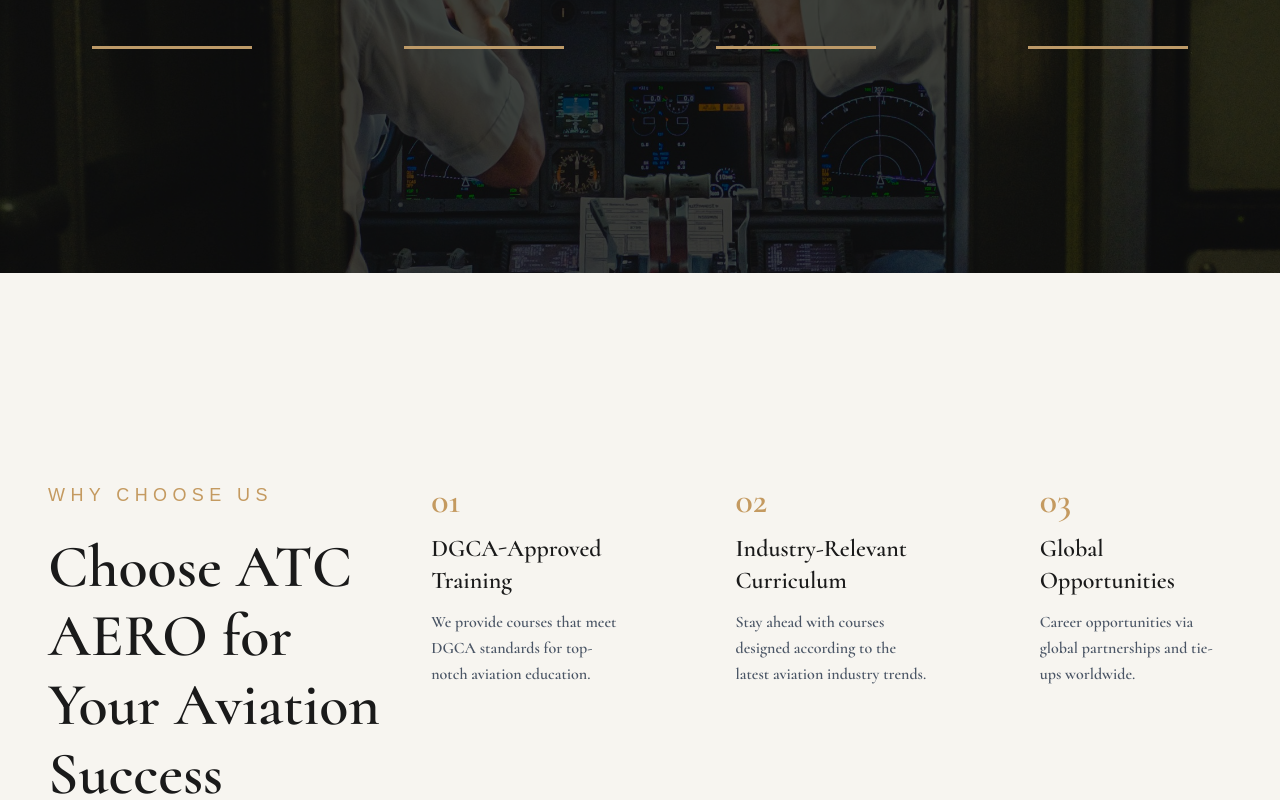
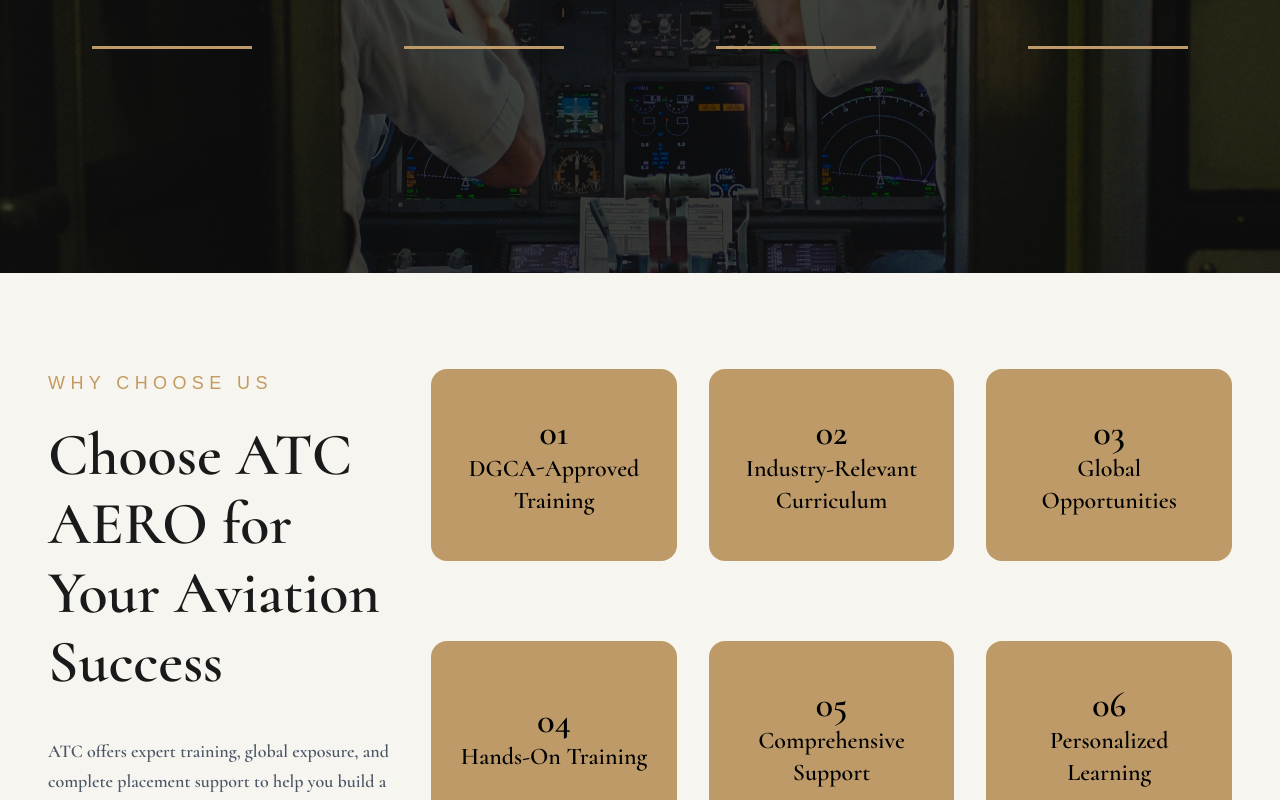
Before and after one commit to ayu-g22/ATCAero, a Next.js app: page / in a window 1280 px wide. Shown: the part 2602-3402 px from the top of the page. Built offline with nearby package versions, Linux system fonts and the light colour scheme; a web font is replaced by a local one.

Commit message:
Improved courses,about,stats and why page -v1

```diff
--- a/src/app/globals.css
+++ b/src/app/globals.css
@@ -10,7 +10,7 @@
    ---------------------------- */
 @layer base {
   :root {
-    --background: #0d0d0d;       /* deep black */
+    --background: #000000;       /* deep black */
     --foreground: #ffffff;       /* white text */
 
     --primary: #C49A60;          /* gold */
--- a/src/app/page.tsx
+++ b/src/app/page.tsx
@@ -10,7 +10,7 @@ import Footer from "../components/Footer";
 
 export default function Home() {
   return (
-    <div className="min-h-screen text-white font-sans bg-[#0F0F0F]">
+    <div className="min-h-screen text-white font-sans bg-black">
 
       <Navbar />
 
@@ -29,7 +29,6 @@ export default function Home() {
 </div>
 
       <AboutSection/>
-      <div className="w-full h-28 bg-[#F7F5F0]"></div>
       <WhyChooseUs />
       <Testimonials/>
       <FAQ />
--- /dev/null
+++ b/src/components/CountUp.tsx
@@ -0,0 +1,51 @@
+"use client";
+import { useState, useEffect, useRef } from "react";
+
+interface CountUpProps {
+  end: number;
+  duration?: number;
+}
+
+export default function CountUp({ end, duration = 2000 }: CountUpProps) {
+  const safeEnd = Number(end);
+  const [count, setCount] = useState(0);
+  const ref = useRef<HTMLSpanElement | null>(null);
+  const started = useRef(false);
+
+  useEffect(() => {
+    if (isNaN(safeEnd)) return;
+
+    const observer = new IntersectionObserver(
+      ([entry]) => {
+        if (entry.isIntersecting && !started.current) {
+          started.current = true;
+
+          const fps = 60;
+          const totalFrames = Math.round((duration / 1000) * fps);
+          const increment = safeEnd / totalFrames;
+
+          let frame = 0;
+          let current = 0;
+
+          const timer = setInterval(() => {
+            frame++;
+            current += increment;
+
+            if (frame >= totalFrames) {
+              setCount(safeEnd);
+              clearInterval(timer);
+            } else {
+              setCount(Math.floor(current));
+            }
+          }, 1000 / fps);
+        }
+      },
+      { threshold: 0.3 }
+    );
+
+    if (ref.current) observer.observe(ref.current);
+    return () => observer.disconnect();
+  }, [safeEnd, duration]);
+
+  return <span ref={ref}>{count}</span>;
+}
--- a/src/components/Course.tsx
+++ b/src/components/Course.tsx
@@ -77,7 +77,7 @@ export const Course = () => {
     <section id="red-bg" className="bg-red w-full grid grid-cols-1 lg:grid-cols-2">
 
       {/* LEFT SIDE */}
-      <div className="px-6 sm:px-8 md:px-10 lg:px-16 xl:px-20 py-12 sm:py-16 md:py-20 flex flex-col justify-center">
+      <div className="px-6 sm:px-8 md:px-16 lg:px-20 xl:px-20 py-12 sm:py-16 md:py-20 flex flex-col justify-center">
         <h2 className="text-3xl sm:text-4xl md:text-5xl font-montserrat font-bold leading-tight text-white">
           Explore Our <br /> Aviation Courses
         </h2>
@@ -103,20 +103,18 @@ export const Course = () => {
   onMouseEnter={() => setOpenCard(card.id)}
   onMouseLeave={() => {
     if (card.id !== "pilot") {
-      setOpenCard("pilot"); // default card stays open
+      setOpenCard("pilot");
     }
   }}
   className={`
     ${card.bg} ${card.text}
     rounded-2xl sm:rounded-3xl shadow-xl transition-all duration-500
-    cursor-pointer mt-[-8px] sm:mt-[-10px] w-full sm:w-[85%] md:w-[80%]
+    cursor-pointer mt-4 sm:mt-[-10px] w-full sm:w-[85%] md:w-[80%]
+    ${isOpen ? "flex flex-col justify-start" : "flex items-center justify-center"}
   `}
   style={{
     height: isOpen ? openHeight : collapsedHeight,
-    padding: isOpen ? "20px" : "14px",
-    transform: isOpen
-      ? "perspective(1000px) translateZ(60px) scale(1.08)"
-      : "perspective(1000px) translateZ(0) scale(1)",
+    padding: isOpen ? "20px" : "0px",  // NO PADDING in collapsed state
     transition: "all 0.4s ease",
     boxShadow: isOpen
       ? "0 20px 40px rgba(0,0,0,0.35)"
@@ -125,6 +123,7 @@ export const Course = () => {
     position: "relative",
   }}
 >
+
 
               <p
                 className={`
--- /dev/null
+++ b/src/components/FlipBox.tsx
@@ -0,0 +1,52 @@
+"use client";
+
+import { useState, ReactNode } from "react";
+import { motion } from "framer-motion";
+
+interface FlipBoxProps {
+  front: ReactNode;
+  back: ReactNode;
+}
+
+export default function FlipBox({ front, back }: FlipBoxProps) {
+  const [hover, setHover] = useState<boolean>(false);
+
+  return (
+    <div
+      onMouseEnter={() => setHover(true)}
+      onMouseLeave={() => setHover(false)}
+      className="w-full h-full cursor-pointer"
+      style={{ perspective: "1000px" }}
+    >
+      <motion.div
+        animate={{ rotateY: hover ? -180 : 0 }}
+        transition={{ duration: 0.6, ease: "easeInOut" }}
+        className="relative w-full h-48"
+        style={{ transformStyle: "preserve-3d" as any }}
+      >
+        {/* FRONT - GOLD */}
+        <div
+          className="absolute inset-0 bg-gold rounded-2xl p-6 flex flex-col justify-center items-center text-black"
+          style={{
+            backfaceVisibility: "hidden",
+            WebkitBackfaceVisibility: "hidden",
+          }}
+        >
+          {front}
+        </div>
+
+        {/* BACK - RED */}
+        <div
+          className="absolute inset-0 bg-red rounded-2xl p-6 flex flex-col justify-center items-center text-white"
+          style={{
+            transform: "rotateY(180deg)",
+            backfaceVisibility: "hidden",
+            WebkitBackfaceVisibility: "hidden",
+          }}
+        >
+          {back}
+        </div>
+      </motion.div>
+    </div>
+  );
+}
--- a/src/components/HeroSection.tsx
+++ b/src/components/HeroSection.tsx
@@ -47,12 +47,14 @@ export const HeroSection = () => {
           <div className="py-2 sm:py-3 md:py-4 max-w-xl">
             <p className="text-gray-200 text-xs sm:text-sm md:text-base lg:text-lg leading-relaxed font-inter">
               Join India's leading aviation training academy for <span className="text-gold font-semibold">Pilot</span>, <span className="text-gold font-semibold">Cabin Crew</span>, Drone, and Airport Operation Courses.
+
             </p>
           </div>
 
           {/* CTA Buttons */}
           <div className="flex flex-col sm:flex-row flex-wrap gap-2 sm:gap-3 md:gap-4 lg:gap-5 pt-1 sm:pt-2 md:pt-4">
             <button className="px-5 sm:px-6 md:px-8 lg:px-10 py-2.5 sm:py-3 md:py-3.5 lg:py-4 bg-gold border border-black/80 text-black font-bold font-monda text-xs sm:text-sm uppercase tracking-widest rounded-full shadow-[0_0_25px_rgba(217,167,74,0.4)] hover:bg-white hover:scale-105 transition-all duration-300">
+
               Enquire Now
             </button>
 
@@ -65,6 +67,7 @@ export const HeroSection = () => {
       </div>
 
       {/* 3. WHATSAPP FLOATING ACTION BUTTON */}
+
       <a
         href="https://wa.me/917668843739"
         target="_blank"
--- a/src/components/StatsSection.tsx
+++ b/src/components/StatsSection.tsx
@@ -4,10 +4,11 @@ import {
   LiaPaperPlaneSolid,
   LiaMapSolid,
 } from "react-icons/lia";
+import CountUp from "./CountUp";
 
 export const StatsSection = () => {
   return (
-    <section  className="relative w-full bg-transparent py-12 sm:py-16 md:py-20 lg:py-24">
+    <section  className="relative w-full bg-transparent py-12 sm:py-16 md:py-20 lg:py-24 bg-red">
 
       <div className="relative max-w-7xl mx-auto px-4 sm:px-6 md:px-8 lg:px-12 grid grid-cols-1 sm:grid-cols-2 lg:grid-cols-4 gap-8 sm:gap-10 md:gap-12 lg:gap-16 text-center">
 
@@ -16,7 +17,7 @@ export const StatsSection = () => {
           <LiaCertificateSolid size={65} className="text-gold pb-2 sm:w-[75px] sm:h-[75px] md:w-[85px] md:h-[85px]" />
 
           <h3 className="font-montserrat font-bold text-4xl sm:text-5xl md:text-6xl text-white">
-            89<span className="text-gold text-2xl sm:text-3xl md:text-4xl">+</span>
+            <CountUp end={89} /><span className="text-gold text-2xl sm:text-3xl md:text-4xl">+</span>
           </h3>
 
           <p className="font-montserrat py-3 sm:py-4 md:py-5 text-white/80 text-xl sm:text-2xl md:text-3xl font-bold">
@@ -31,7 +32,7 @@ export const StatsSection = () => {
           <LiaGlobeSolid size={65} className="text-gold2 pb-2 sm:w-[75px] sm:h-[75px] md:w-[85px] md:h-[85px]" />
 
           <h3 className="font-montserrat font-semibold text-4xl sm:text-5xl md:text-6xl text-white">
-            289<span className="text-gold text-2xl sm:text-3xl md:text-4xl">+</span>
+            <CountUp end={289} /><span className="text-gold text-2xl sm:text-3xl md:text-4xl">+</span>
           </h3>
 
           <p className="font-montserrat py-3 sm:py-4 md:py-5 text-white/80 text-xl sm:text-2xl md:text-3xl font-bold">
@@ -46,7 +47,7 @@ export const StatsSection = () => {
           <LiaPaperPlaneSolid size={65} className="text-gold2 pb-2 sm:w-[75px] sm:h-[75px] md:w-[85px] md:h-[85px]" />
 
           <h3 className="font-montserrat font-semibold text-4xl sm:text-5xl md:text-6xl text-white">
-            59<span className="text-gold text-2xl sm:text-3xl md:text-4xl">+</span>
+            <CountUp end={59} /><span className="text-gold text-2xl sm:text-3xl md:text-4xl">+</span>
           </h3>
 
           <p className="font-montserrat py-3 sm:py-4 md:py-5 text-white/80 text-xl sm:text-2xl md:text-3xl font-bold">
@@ -61,7 +62,7 @@ export const StatsSection = () => {
           <LiaMapSolid size={65} className="text-gold2 pb-2 sm:w-[75px] sm:h-[75px] md:w-[85px] md:h-[85px]" />
 
           <h3 className="font-montserrat font-semibold text-4xl sm:text-5xl md:text-6xl text-white">
-            129<span className="text-gold text-2xl sm:text-3xl md:text-4xl">+</span>
+            <CountUp end={129} /><span className="text-gold text-2xl sm:text-3xl md:text-4xl">+</span>
           </h3>
 
           <p className="font-montserrat py-3 sm:py-4 md:py-5 text-white/80 text-xl sm:text-2xl md:text-3xl font-bold">
--- a/src/components/WhyChooseUs.tsx
+++ b/src/components/WhyChooseUs.tsx
@@ -1,4 +1,6 @@
 "use client";
+
+import FlipBox from "./FlipBox";
 
 export const WhyChooseUs = () => {
   return (
@@ -29,74 +31,93 @@ export const WhyChooseUs = () => {
         <div className="w-full lg:w-[70%]">
 
           {/* GRID - Responsive columns */}
-          <div className="grid grid-cols-1 sm:grid-cols-2 lg:grid-cols-3 gap-8 sm:gap-10 md:gap-12 lg:gap-x-16 xl:gap-x-28 lg:gap-y-16 xl:gap-y-28">
+          <div className="grid grid-cols-1 sm:grid-cols-2 lg:grid-cols-3 gap-4 md: lg:gap-x-16 xl:gap-x-8 lg:gap-y-16 xl:gap-y-20">
 
-            {/* ITEM 01 */}
-            <div className="text-center sm:text-left">
-              <h3 className="font-cormorant text-[#C49A60] text-3xl sm:text-4xl mb-2 sm:mb-3">01</h3>
-              <h4 className="font-cormorant text-xl sm:text-2xl text-[#1A1A1A] mb-2 sm:mb-3">
-                DGCA-Approved Training
-              </h4>
-              <p className="font-cormorant text-gray-600 text-sm sm:text-base leading-relaxed">
-                We provide courses that meet DGCA standards for
-                top-notch aviation education.
-              </p>
-            </div>
+  <FlipBox
+    front={
+      <div className="text-center">
+        <h3 className="text-4xl text-black font-cormorant">01</h3>
+        <h4 className="text-2xl text-black font-cormorant">DGCA-Approved Training</h4>
+      </div>
+    }
+    back={
+      <p className="text-white font-cormorant text-sm sm:text-base leading-relaxed">
+        We provide courses that meet DGCA standards for top-notch aviation education.
+      </p>
+    }
+  />
 
-            {/* ITEM 02 */}
-            <div className="text-center sm:text-left">
-              <h3 className="font-cormorant text-[#C49A60] text-3xl sm:text-4xl mb-2 sm:mb-3">02</h3>
-              <h4 className="font-cormorant text-xl sm:text-2xl text-[#1A1A1A] mb-2 sm:mb-3">
-                Industry-Relevant Curriculum
-              </h4>
-              <p className="font-cormorant text-gray-600 text-sm sm:text-base leading-relaxed">
-                Stay ahead with courses designed according to the latest aviation industry trends.
-              </p>
-            </div>
+  <FlipBox
+    front={
+      <div className="text-center">
+        <h3 className="text-4xl text-black font-cormorant">02</h3>
+        <h4 className="text-2xl text-black font-cormorant">Industry-Relevant Curriculum</h4>
+      </div>
+    }
+    back={
+      <p className="text-white font-cormorant text-sm sm:text-base leading-relaxed">
+        Stay ahead with courses designed around aviation industry trends.
+      </p>
+    }
+  />
 
-            {/* ITEM 03 */}
-            <div className="text-center sm:text-left">
-              <h3 className="font-cormorant text-[#C49A60] text-3xl sm:text-4xl mb-2 sm:mb-3">03</h3>
-              <h4 className="font-cormorant text-xl sm:text-2xl text-[#1A1A1A] mb-2 sm:mb-3">
-                Global Opportunities
-              </h4>
-              <p className="font-cormorant text-gray-600 text-sm sm:text-base leading-relaxed">
-                Career opportunities via global partnerships and tie-ups worldwide.
-              </p>
-            </div>
+  <FlipBox
+    front={
+      <div className="text-center">
+        <h3 className="text-4xl text-black font-cormorant">03</h3>
+        <h4 className="text-2xl text-black font-cormorant">Global Opportunities</h4>
+      </div>
+    }
+    back={
+      <p className="text-white font-cormorant text-sm sm:text-base leading-relaxed">
+        Gain opportunities through worldwide aviation partnerships.
+      </p>
+    }
+  />
 
-            {/* ITEM 04 */}
-            <div className="text-center sm:text-left">
-              <h3 className="font-cormorant text-[#C49A60] text-3xl sm:text-4xl mb-2 sm:mb-3">04</h3>
-              <h4 className="font-cormorant text-xl sm:text-2xl text-[#1A1A1A] mb-2 sm:mb-3">
-                Hands-On Training
-              </h4>
-              <p className="font-cormorant text-gray-600 text-sm sm:text-base leading-relaxed">
-                Real-time flying and practical operational experience.
-              </p>
-            </div>
+  <FlipBox
+    front={
+      <div className="text-center">
+        <h3 className="text-4xl text-black font-cormorant">04</h3>
+        <h4 className="text-2xl text-black font-cormorant">Hands-On Training</h4>
+      </div>
+    }
+    back={
+      <p className="text-white font-cormorant text-sm sm:text-base leading-relaxed">
+        Experience real-time flying and practical operations.
+      </p>
+    }
+  />
 
-            {/* ITEM 05 */}
-            <div className="text-center sm:text-left">
-              <h3 className="font-cormorant text-[#C49A60] text-3xl sm:text-4xl mb-2 sm:mb-3">05</h3>
-              <h4 className="font-cormorant text-xl sm:text-2xl text-[#1A1A1A] mb-2 sm:mb-3">
-                Comprehensive Support
-              </h4>
-              <p className="font-cormorant text-gray-600 text-sm sm:text-base leading-relaxed">
-                From interview prep to career guidance, full support is provided.
-              </p>
-            </div>
+  <FlipBox
+    front={
+      <div className="text-center">
+        <h3 className="text-4xl text-black font-cormorant">05</h3>
+        <h4 className="text-2xl text-black font-cormorant">Comprehensive Support</h4>
+      </div>
+    }
+    back={
+      <p className="text-white font-cormorant text-sm sm:text-base leading-relaxed">
+        From interview prep to full guidance — we support your journey.
+      </p>
+    }
+  />
 
-            {/* ITEM 06 */}
-            <div className="text-center sm:text-left">
-              <h3 className="font-cormorant text-[#C49A60] text-3xl sm:text-4xl mb-2 sm:mb-3">06</h3>
-              <h4 className="font-cormorant text-xl sm:text-2xl text-[#1A1A1A] mb-2 sm:mb-3">
-                Personalized Learning
-              </h4>
-              <p className="font-cormorant text-gray-600 text-sm sm:text-base leading-relaxed">
-                Tailored training programs to suit your aviation goals.
-              </p>
-            </div>
+  <FlipBox
+    front={
+      <div className="text-center">
+        <h3 className="text-4xl text-black font-cormorant">06</h3>
+        <h4 className="text-2xl text-black font-cormorant">Personalized Learning</h4>
+      </div>
+    }
+    back={
+      <p className="text-white font-cormorant text-sm sm:text-base leading-relaxed">
+        Customized training programs tailored to your aviation goals.
+      </p>
+    }
+  />
+
+
 
           </div>
 
```
